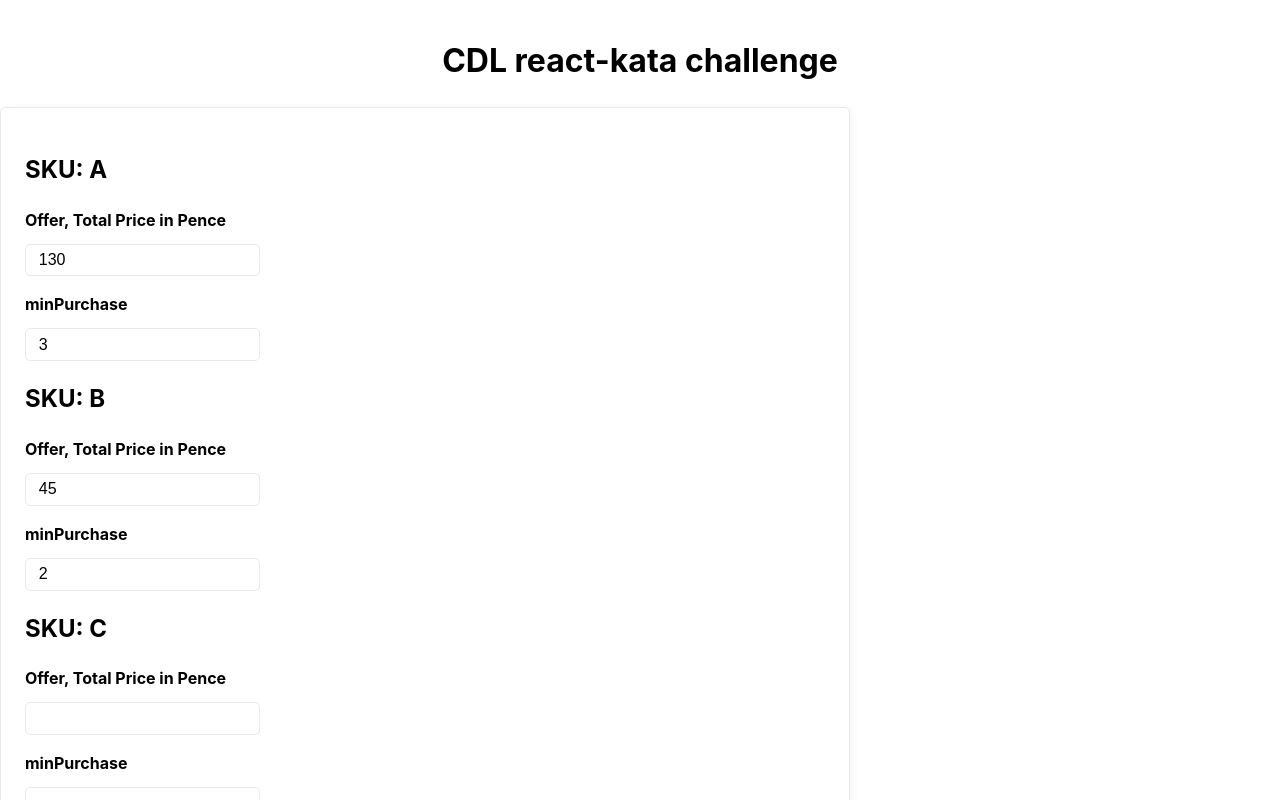
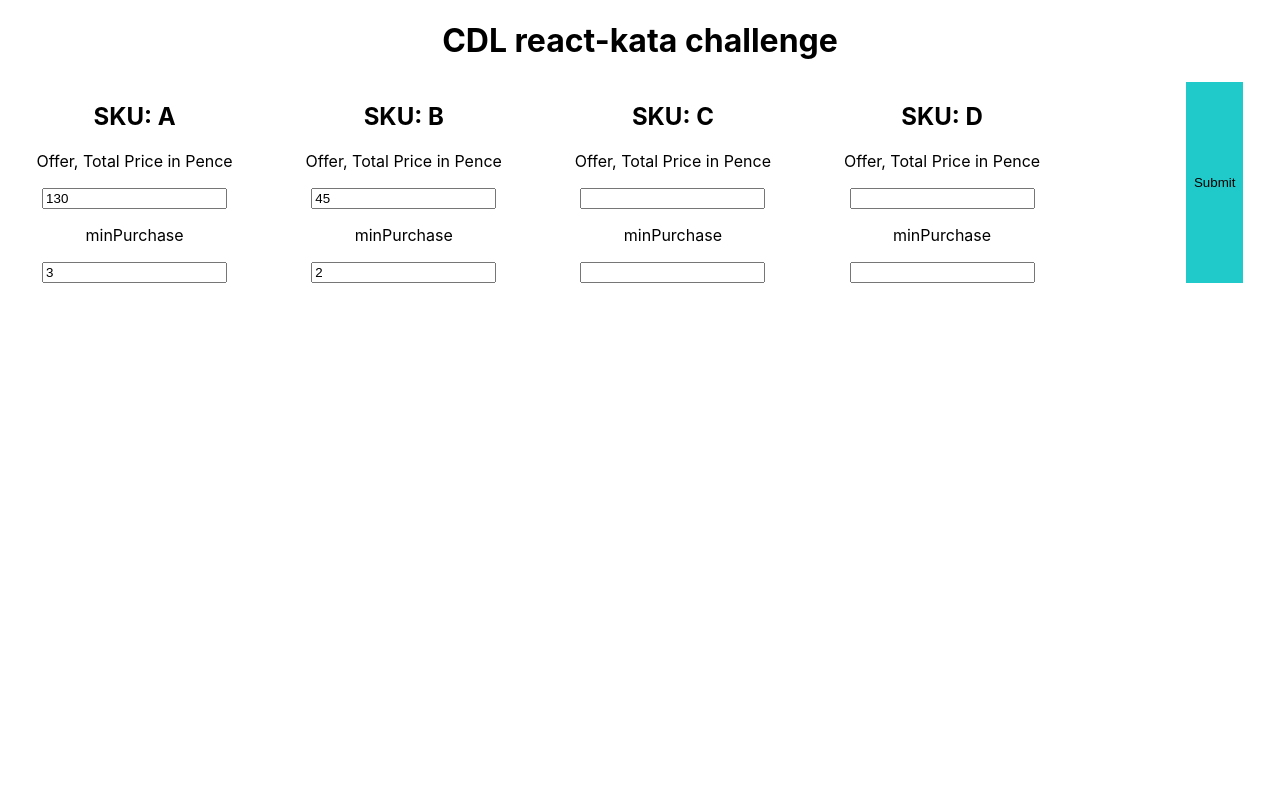
Before and after one commit to tim0git/react-kata, a React (Create React App) app: page / in a window 1280 px wide. Shown: the top 800 px of the page. Built offline with nearby package versions, Linux system fonts and the light colour scheme.

Commit message:
mimimum styling added

```diff
--- a/src/App.css
+++ b/src/App.css
@@ -1,5 +1,8 @@
 .App {
   text-align: center;
+  display: flex;
+  flex-direction: column;
+  justify-content: space-between;
 }
 
 .shopContainer {
@@ -7,3 +10,52 @@
   flex-direction: row;
   justify-content: space-evenly;
 }
+
+.basketContainer {
+  display: flex;
+  flex-direction: column;
+}
+.basketItem {
+  border: 2px solid grey;
+  border-radius: 1rem;
+  margin: 1rem;
+}
+
+.pricingContainer {
+  display: flex;
+  flex-direction: row;
+  justify-content: space-around;
+}
+
+.stockContainer {
+  display: flex;
+  flex-direction: column;
+  justify-content: space-between;
+}
+
+button {
+  transition-duration: 0.4s;
+  background-color: #21caca;
+  border: none;
+  padding: 0.5rem;
+}
+
+@media only screen and (max-width: 700px) {
+  .pricingContainer {
+    display: flex;
+    flex-direction: column;
+    justify-content: space-around;
+    padding: 1rem;
+  }
+  .shopContainer {
+    display: flex;
+    flex-direction: column-reverse;
+    justify-content: space-evenly;
+    padding: 3rem;
+  }
+  .basketContainer {
+    display: grid;
+    grid-template-columns: repeat(2, 1fr);
+    grid-template-rows: auto;
+  }
+}
--- a/src/App.js
+++ b/src/App.js
@@ -1,6 +1,6 @@
 import React, { Component } from "react";
 import "./App.css";
-import "./mvp.css";
+//import "./mvp.css";
 import Header from "./components/Header";
 import PricingForm from "./components/PricingForm";
 import StoreList from "./components/StoreList";
@@ -41,6 +41,10 @@ export default class App extends Component {
     });
   };
 
+  resetPricing = (e) => {
+    this.setState({ stock: {}, priceLoaded: false, basket:{} });
+  };
+
   render() {
     return (
       <div className="App">
@@ -52,7 +56,11 @@ export default class App extends Component {
               stock={this.state.stock}
               addToBasket={this.addToBasket}
             />
-            <Basket basket={this.state.basket} stock={this.state.stock} />
+            <Basket
+              basket={this.state.basket}
+              stock={this.state.stock}
+              resetPricing={this.resetPricing}
+            />
           </div>
         ) : (
           <PricingForm handleSubmit={this.handleSubmit} />
--- a/src/components/Basket.jsx
+++ b/src/components/Basket.jsx
@@ -1,20 +1,22 @@
 import React from "react";
 import { checkOutSum } from "../utils/checkoutSumFunction";
 
-export default function Basket({ basket, stock }) {
+export default function Basket({ basket, stock, resetPricing }) {
   return (
     <div>
+      <button onClick={resetPricing}>CheckOut</button>
+      <p>Total cost of goods:£ {checkOutSum(basket, stock)}</p>
       <h2>Basket</h2>
-      {console.dir(basket)}
+      <div className="basketContainer">
         {Object.entries(basket).map(([sku, count]) => {
           return (
-          <div key={sku}>
+            <div key={sku} className="basketItem">
               <p>{sku}</p>
               <p>{count}</p>
             </div>
           );
         })}
-      <p>Total cost of goods:£ {checkOutSum(basket, stock)}</p>
+      </div>
     </div>
   );
 }
--- a/src/components/PricingForm.jsx
+++ b/src/components/PricingForm.jsx
@@ -53,7 +53,7 @@ export default class PricingForm extends Component {
     const { stock } = this.state;
     return (
       <>
-        <form>
+        <form className="pricingContainer">
           {Object.entries(stock).map((sku) => {
             return (
               <SkuForm
--- a/src/components/SkuForm.jsx
+++ b/src/components/SkuForm.jsx
@@ -2,7 +2,7 @@ import React from "react";
 
 export default function SkuForm({ handleSetState, sku: [name, values] }) {
   return (
-    <>
+    <div>
       <h2>SKU: {name}</h2>
       <label>
         <p>Offer, Total Price in Pence</p>
@@ -24,6 +24,6 @@ export default function SkuForm({ handleSetState, sku: [name, values] }) {
           value={values.minPurchase}
         />
       </label>
-    </>
+    </div>
   );
 }
--- a/src/components/StoreList.jsx
+++ b/src/components/StoreList.jsx
@@ -2,7 +2,7 @@ import React from "react";
 
 export default function StoreList({ stock, addToBasket }) {
   return (
-    <>
+    <div className="stockContainer">
       {Object.entries(stock).map(([name, values]) => {
         return (
           <div key={name}>
@@ -20,6 +20,6 @@ export default function StoreList({ stock, addToBasket }) {
           </div>
         );
       })}
-    </>
+    </div>
   );
 }
--- a/src/mvp.css
+++ /dev/null
@@ -1,434 +0,0 @@
-:root {
-  --border-radius: 5px;
-  --box-shadow: 2px 2px 10px;
-  --color: #118bee;
-  --color-accent: #118bee0b;
-  --color-bg: #fff;
-  --color-bg-secondary: #e9e9e9;
-  --color-secondary: #920de9;
-  --color-secondary-accent: #920de90b;
-  --color-shadow: #f4f4f4;
-  --color-text: #000;
-  --color-text-secondary: #999;
-  --font: -apple-system, BlinkMacSystemFont, "Segoe UI", Roboto, Oxygen-Sans,
-    Ubuntu, Cantarell, "Helvetica Neue", sans-serif;
-  --hover-brightness: 1.2;
-  --justify-important: center;
-  --justify-normal: left;
-  --line-height: 150%;
-  --width-card: 285px;
-  --width-card-medium: 460px;
-  --width-card-wide: 800px;
-  --width-content: 1080px;
-}
-
-/*
-  @media (prefers-color-scheme: dark) {
-    :root {
-        --color: #0097fc;
-        --color-accent: #0097fc4f;
-        --color-bg: #333;
-        --color-bg-secondary: #555;
-        --color-secondary: #e20de9;
-        --color-secondary-accent: #e20de94f;
-        --color-shadow: #bbbbbb20;
-        --color-text: #f7f7f7;
-        --color-text-secondary: #aaa;
-    }
-  }
-  */
-
-/* Layout */
-article aside {
-  background: var(--color-secondary-accent);
-  border-left: 4px solid var(--color-secondary);
-  padding: 0.01rem 0.8rem;
-}
-
-body {
-  background: var(--color-bg);
-  color: var(--color-text);
-  font-family: var(--font);
-  line-height: var(--line-height);
-  margin: 0;
-  overflow-x: hidden;
-  padding: 1rem 0;
-}
-
-footer,
-header,
-main {
-  margin: 0 auto;
-  max-width: var(--width-content);
-  padding: 2rem 1rem;
-}
-
-hr {
-  background-color: var(--color-bg-secondary);
-  border: none;
-  height: 1px;
-  margin: 4rem 0;
-}
-
-section {
-  display: flex;
-  flex-wrap: wrap;
-  justify-content: var(--justify-important);
-}
-
-section aside {
-  border: 1px solid var(--color-bg-secondary);
-  border-radius: var(--border-radius);
-  box-shadow: var(--box-shadow) var(--color-shadow);
-  margin: 1rem;
-  padding: 1.25rem;
-  width: var(--width-card);
-}
-
-section aside:hover {
-  box-shadow: var(--box-shadow) var(--color-bg-secondary);
-}
-
-section aside img {
-  max-width: 100%;
-}
-
-/* Headers */
-article header,
-div header,
-main header {
-  padding-top: 0;
-}
-
-header {
-  text-align: var(--justify-important);
-}
-
-header a b,
-header a em,
-header a i,
-header a strong {
-  margin-left: 0.5rem;
-  margin-right: 0.5rem;
-}
-
-header nav img {
-  margin: 1rem 0;
-}
-
-section header {
-  padding-top: 0;
-  width: 100%;
-}
-
-/* Nav */
-nav {
-  align-items: center;
-  display: flex;
-  font-weight: bold;
-  justify-content: space-between;
-  margin-bottom: 7rem;
-}
-
-nav ul {
-  list-style: none;
-  padding: 0;
-}
-
-nav ul li {
-  display: inline-block;
-  margin: 0 0.5rem;
-  position: relative;
-  text-align: left;
-}
-
-/* Nav Dropdown */
-nav ul li:hover ul {
-  display: block;
-}
-
-nav ul li ul {
-  background: var(--color-bg);
-  border: 1px solid var(--color-bg-secondary);
-  border-radius: var(--border-radius);
-  box-shadow: var(--box-shadow) var(--color-shadow);
-  display: none;
-  height: auto;
-  padding: 0.5rem 1rem;
-  position: absolute;
-  right: 0;
-  top: 1.7rem;
-  width: auto;
-}
-
-nav ul li ul li,
-nav ul li ul li a {
-  display: block;
-}
-
-/* Typography */
-code,
-samp {
-  background-color: var(--color-accent);
-  border-radius: var(--border-radius);
-  color: var(--color-text);
-  display: inline-block;
-  margin: 0 0.1rem;
-  padding: 0rem 0.5rem;
-  text-align: var(--justify-normal);
-}
-
-details {
-  margin: 1.3rem 0;
-}
-
-details summary {
-  font-weight: bold;
-  cursor: pointer;
-}
-
-h1,
-h2,
-h3,
-h4,
-h5,
-h6 {
-  line-height: var(--line-height);
-}
-
-mark {
-  padding: 0.1rem;
-}
-
-ol li,
-ul li {
-  padding: 0.2rem 0;
-}
-
-p {
-  margin: 0.75rem 0;
-  padding: 0;
-}
-
-pre {
-  margin: 1rem 0;
-  max-width: var(--width-card-wide);
-  white-space: pre-line;
-}
-
-pre code,
-pre samp {
-  padding: 1rem 2rem;
-}
-
-small {
-  color: var(--color-text-secondary);
-}
-
-sup {
-  background-color: var(--color-secondary);
-  border-radius: var(--border-radius);
-  color: var(--color-bg);
-  font-size: xx-small;
-  font-weight: bold;
-  margin: 0.2rem;
-  padding: 0.2rem 0.3rem;
-  position: relative;
-  top: -2px;
-}
-
-/* Links */
-a {
-  color: var(--color-secondary);
-  display: inline-block;
-  font-weight: bold;
-  text-decoration: none;
-}
-
-a:hover {
-  filter: brightness(var(--hover-brightness));
-  text-decoration: underline;
-}
-
-a b,
-a em,
-a i,
-a strong,
-button {
-  border-radius: var(--border-radius);
-  display: inline-block;
-  font-size: medium;
-  font-weight: bold;
-  line-height: var(--line-height);
-  margin: 0.5rem 0;
-  padding: 1rem 2rem;
-}
-
-button {
-  font-family: var(--font);
-}
-
-button:hover {
-  cursor: pointer;
-  filter: brightness(var(--hover-brightness));
-}
-
-a b,
-a strong,
-button {
-  background-color: var(--color);
-  border: 2px solid var(--color);
-  color: var(--color-bg);
-}
-
-a em,
-a i {
-  border: 2px solid var(--color);
-  border-radius: var(--border-radius);
-  color: var(--color);
-  display: inline-block;
-  padding: 1rem 2rem;
-}
-
-/* Images */
-figure {
-  margin: 0;
-  padding: 0;
-}
-
-figure img {
-  max-width: 100%;
-}
-
-figure figcaption {
-  color: var(--color-text-secondary);
-}
-
-/* Forms */
-
-button:disabled,
-input:disabled {
-  background: var(--color-bg-secondary);
-  border-color: var(--color-bg-secondary);
-  color: var(--color-text-secondary);
-  cursor: not-allowed;
-}
-
-button[disabled]:hover {
-  filter: none;
-}
-
-form {
-  border: 1px solid var(--color-bg-secondary);
-  border-radius: var(--border-radius);
-  box-shadow: var(--box-shadow) var(--color-shadow);
-  display: block;
-  max-width: var(--width-card-wide);
-  min-width: var(--width-card);
-  padding: 1.5rem;
-  text-align: var(--justify-normal);
-}
-
-form header {
-  margin: 1.5rem 0;
-  padding: 1.5rem 0;
-}
-
-input,
-label,
-select,
-textarea {
-  display: block;
-  font-size: inherit;
-  max-width: var(--width-card-wide);
-}
-
-input[type="checkbox"],
-input[type="radio"] {
-  display: inline-block;
-}
-
-input[type="checkbox"] + label,
-input[type="radio"] + label {
-  display: inline-block;
-  font-weight: normal;
-  position: relative;
-  top: 1px;
-}
-
-input,
-select,
-textarea {
-  border: 1px solid var(--color-bg-secondary);
-  border-radius: var(--border-radius);
-  margin-bottom: 1rem;
-  padding: 0.4rem 0.8rem;
-}
-
-input[readonly],
-textarea[readonly] {
-  background-color: var(--color-bg-secondary);
-}
-
-label {
-  font-weight: bold;
-  margin-bottom: 0.2rem;
-}
-
-/* Tables */
-table {
-  border: 1px solid var(--color-bg-secondary);
-  border-radius: var(--border-radius);
-  border-spacing: 0;
-  overflow-x: scroll;
-  overflow-y: hidden;
-  padding: 0;
-}
-
-table td,
-table th,
-table tr {
-  padding: 0.4rem 0.8rem;
-  text-align: var(--justify-important);
-}
-
-table thead {
-  background-color: var(--color);
-  border-collapse: collapse;
-  border-radius: var(--border-radius);
-  color: var(--color-bg);
-  margin: 0;
-  padding: 0;
-}
-
-table thead th:first-child {
-  border-top-left-radius: var(--border-radius);
-}
-
-table thead th:last-child {
-  border-top-right-radius: var(--border-radius);
-}
-
-table thead th:first-child,
-table tr td:first-child {
-  text-align: var(--justify-normal);
-}
-
-/* Quotes */
-blockquote {
-  display: block;
-  font-size: x-large;
-  line-height: var(--line-height);
-  margin: 1rem auto;
-  max-width: var(--width-card-medium);
-  padding: 1.5rem 1rem;
-  text-align: var(--justify-important);
-}
-
-blockquote footer {
-  color: var(--color-text-secondary);
-  display: block;
-  font-size: small;
-  line-height: var(--line-height);
-  padding: 1.5rem 0;
-}
```
Lines whose indentation alone changed are shown as unchanged.
